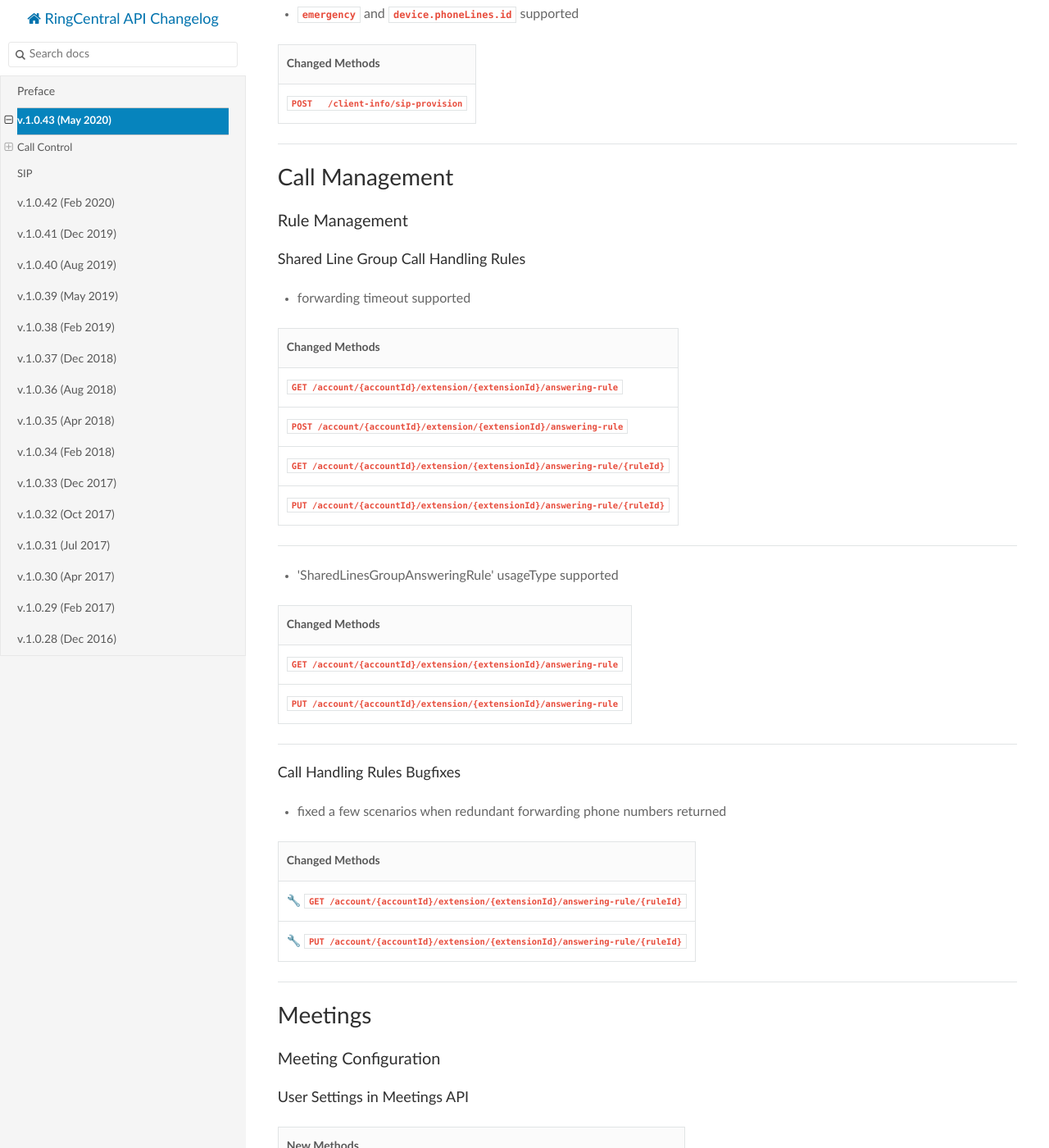
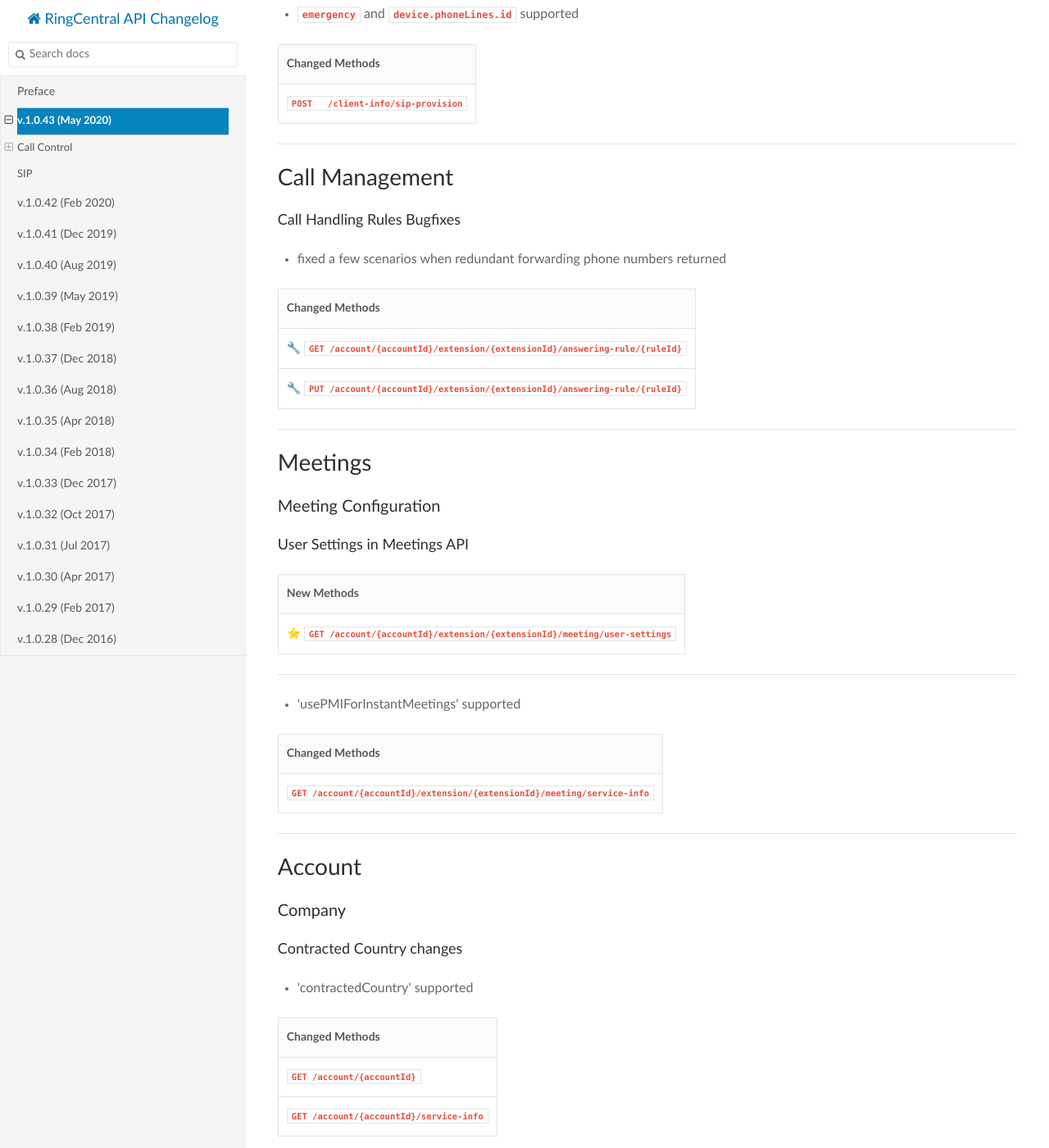
Before and after one commit to ringcentral/ringcentral-api-changelog, an MkDocs documentation site: the page built from docs/1_0_43.md, in a window 1280 px wide and 1400 px high, scrolled down 1297 px. Shown: the whole window at 82% size. Built offline with MkDocs 1.6.1, drawn with Linux system fonts in a browser that asks for light colours; nearby versions of some CDN libraries; old or Windows-style settings are respelled for this version of MkDocs.

Commit message:
PLA-192: Changelog for 1.0.43 is updated

```diff
--- a/docs/1_0_43.md
+++ b/docs/1_0_43.md
@@ -57,29 +57,6 @@ Basepath for all URLs: `https://platform.ringcentral.com/restapi/v1.0`.
 
 ### Call Management
 
-#### Rule Management
-
-#####  Shared Line Group Call Handling Rules
-
-* forwarding timeout supported
-
-|Changed Methods|
-|-----------|
-|`GET /account/{accountId}/extension/{extensionId}/answering-rule`|
-|`POST /account/{accountId}/extension/{extensionId}/answering-rule`|
-|`GET /account/{accountId}/extension/{extensionId}/answering-rule/{ruleId}`|
-|`PUT /account/{accountId}/extension/{extensionId}/answering-rule/{ruleId}`|
-
----
-
-* 'SharedLinesGroupAnsweringRule' usageType supported
-
-|Changed Methods|
-|-----------|
-|`GET /account/{accountId}/extension/{extensionId}/answering-rule`|
-|`PUT /account/{accountId}/extension/{extensionId}/answering-rule`|
-
----
 
 ##### Call Handling Rules Bugfixes
 
```
